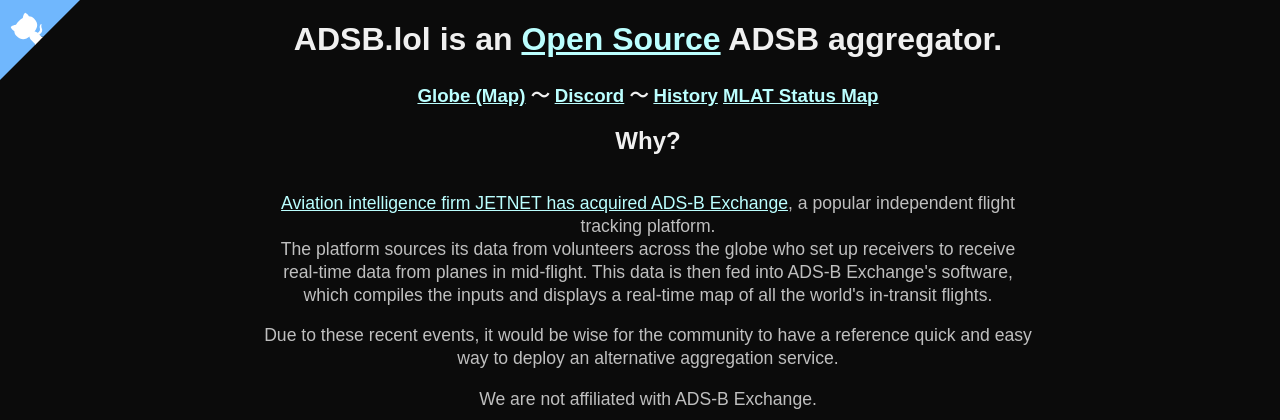
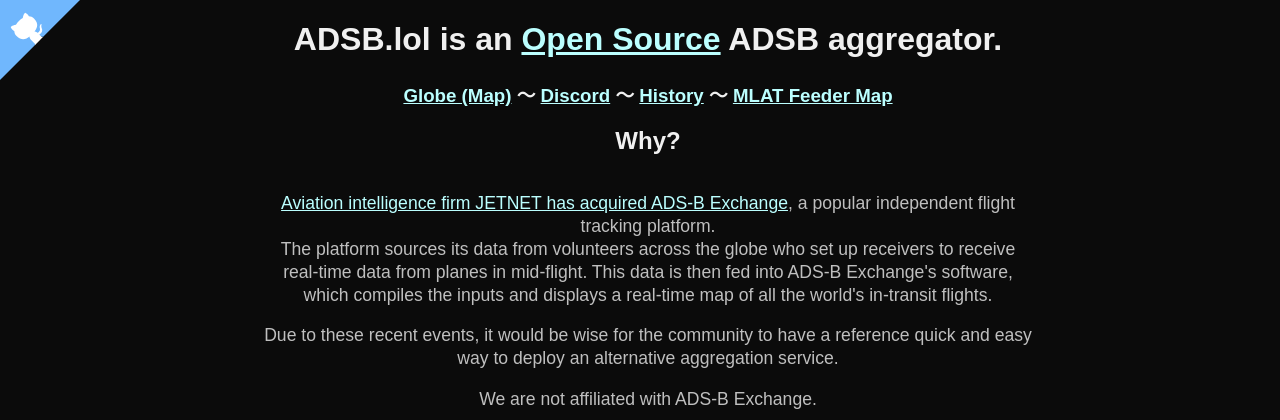
Before and after one commit to adsblol/api, a Python web app: template templates/index.html in a window 1280 px wide. Shown: the top 420 px of the page. Run offline with Jinja, Linux system fonts and the light colour scheme; the template is opened without the code that fills it, so the values that code supplies are empty.

Commit message:
Update index.html
Signed-off-by: katlol <1695469+katlol@users.noreply.github.com>

```diff
--- a/templates/index.html
+++ b/templates/index.html
@@ -72,8 +72,8 @@
         <h3>
             <a href="https://globe.adsb.lol/">Globe (Map)</a> &#12316;
             <a href="https://adsb.lol/discord">Discord</a> &#12316;
-            <a href="https://history.adsb.lol">History</a>
-            <a href="https://map.adsb.lol">MLAT Status Map</a>
+            <a href="https://history.adsb.lol">History</a> &#12316;
+            <a href="https://map.adsb.lol">MLAT Feeder Map</a>
         </h3>
         <h2>Why?</h2>
             <p><a href="https://www.wired.com/story/ads-b-exchange-jetnet-sale/">Aviation intelligence firm JETNET has acquired ADS-B Exchange</a>, a popular independent flight tracking platform.<br>
@@ -124,7 +124,7 @@
         </table>
         {% endif %}
         <h3>{{len}} ADSB Feeders (all locations are approximate, and can be off by 50+ km)</h3>
-    <h3>For a more accurate map of feeders, see the MLAT Status Map</h3>
+    <h3>For a more accurate map of feeders, see the <a href="https://map.adsb.lol">MLAT map</a></h3>
     </div>
     <div class="map" id="map"></div>
 
```
